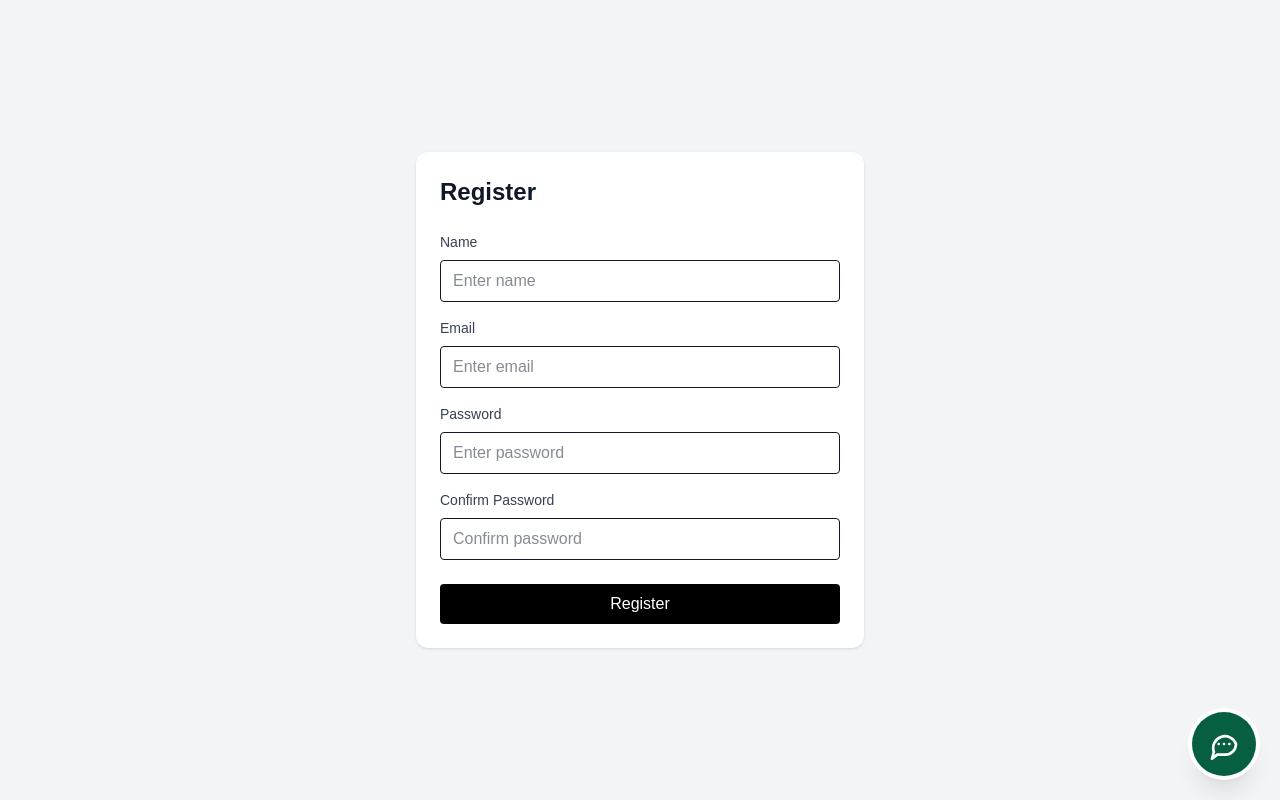
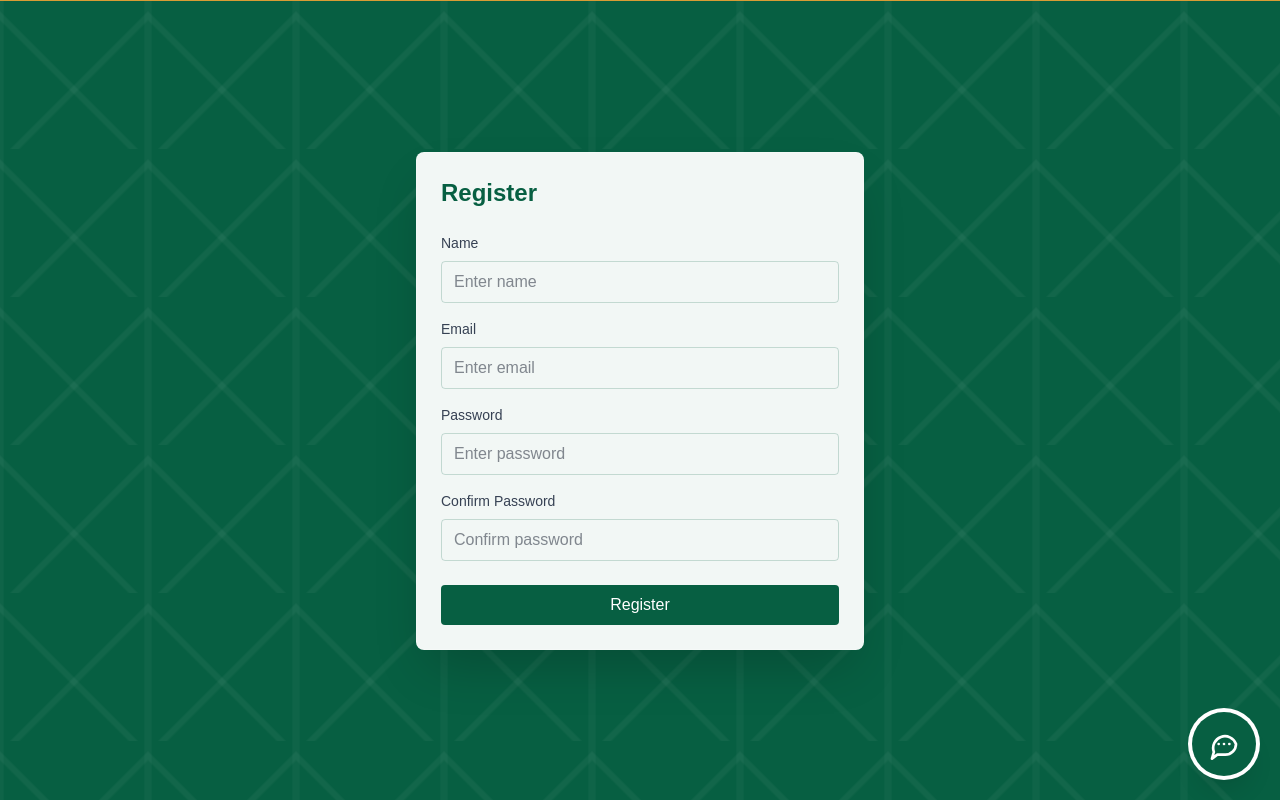
Before and after one commit to HamzaSlysol/my-fullstack-app, a Next.js app: page /register in a window 1280 px wide. Shown: the top 800 px of the page. Built offline with nearby package versions, Linux system fonts and the light colour scheme.

Commit message:
fix: login & register bg

```diff
--- a/app/login/page.tsx
+++ b/app/login/page.tsx
@@ -58,12 +58,12 @@ export default function LoginPage() {
   }
 
   return (
-    <main className="flex min-h-screen items-center justify-center bg-gray-100 px-4">
+    <main className="pure-path-pattern flex min-h-screen items-center justify-center border-t border-[#d89c34] px-4 py-16">
       <form
         onSubmit={handleSubmit}
-        className="w-full max-w-md rounded-xl bg-white p-6 shadow"
+        className="w-full max-w-md rounded-lg border border-white/18 bg-white/95 p-6 shadow-2xl shadow-black/20 backdrop-blur"
       >
-        <h1 className="mb-6 text-2xl font-bold text-gray-900">Login</h1>
+        <h1 className="mb-6 text-2xl font-bold text-[#075f42]">Login</h1>
 
         {message && (
           <p className="mb-4 rounded bg-red-100 p-3 text-sm text-red-700">
@@ -84,7 +84,7 @@ export default function LoginPage() {
               username: event.target.value,
             })
           }
-          className="mb-4 w-full rounded border px-3 py-2 text-gray-900"
+          className="mb-4 w-full rounded border border-[#075f42]/20 px-3 py-2 text-gray-900 outline-none transition focus:border-[#d89c34] focus:ring-2 focus:ring-[#d89c34]/25"
           placeholder="Enter email"
         />
 
@@ -101,14 +101,14 @@ export default function LoginPage() {
               password: event.target.value,
             })
           }
-          className="mb-6 w-full rounded border px-3 py-2 text-gray-900"
+          className="mb-6 w-full rounded border border-[#075f42]/20 px-3 py-2 text-gray-900 outline-none transition focus:border-[#d89c34] focus:ring-2 focus:ring-[#d89c34]/25"
           placeholder="Enter password"
         />
 
         <button
           type="submit"
           disabled={loading}
-          className="w-full rounded bg-black px-4 py-2 font-medium text-white transition enabled:hover:bg-[#d89c34] enabled:hover:text-[#17211f] disabled:opacity-60"
+          className="w-full rounded bg-[#075f42] px-4 py-2 font-medium text-white transition enabled:hover:bg-[#d89c34] enabled:hover:text-[#17211f] disabled:opacity-60"
         >
           {loading ? "Logging in..." : "Login"}
         </button>
@@ -116,7 +116,7 @@ export default function LoginPage() {
           Don&apos;t have an account?{" "}
           <Link
             href="/register"
-            className="font-medium text-black hover:underline"
+            className="font-medium text-[#075f42] hover:underline"
           >
             Register
           </Link>
--- a/app/register/page.tsx
+++ b/app/register/page.tsx
@@ -43,12 +43,12 @@ export default function RegisterPage() {
   }
 
   return (
-    <main className="flex min-h-screen items-center justify-center bg-gray-100 px-4">
+    <main className="pure-path-pattern flex min-h-screen items-center justify-center border-t border-[#d89c34] px-4 py-16">
       <form
         onSubmit={handleSubmit}
-        className="w-full max-w-md rounded-xl bg-white p-6 shadow"
+        className="w-full max-w-md rounded-lg border border-white/18 bg-white/95 p-6 shadow-2xl shadow-black/20 backdrop-blur"
       >
-        <h1 className="mb-6 text-2xl font-bold text-gray-900">Register</h1>
+        <h1 className="mb-6 text-2xl font-bold text-[#075f42]">Register</h1>
 
         {message && (
           <p className="mb-4 rounded bg-red-100 p-3 text-sm text-red-700">
@@ -68,7 +68,7 @@ export default function RegisterPage() {
               name: e.target.value,
             })
           }
-          className="mb-4 w-full rounded border px-3 py-2 text-gray-900"
+          className="mb-4 w-full rounded border border-[#075f42]/20 px-3 py-2 text-gray-900 outline-none transition focus:border-[#d89c34] focus:ring-2 focus:ring-[#d89c34]/25"
           placeholder="Enter name"
         />
 
@@ -84,7 +84,7 @@ export default function RegisterPage() {
               email: e.target.value,
             })
           }
-          className="mb-4 w-full rounded border px-3 py-2 text-gray-900"
+          className="mb-4 w-full rounded border border-[#075f42]/20 px-3 py-2 text-gray-900 outline-none transition focus:border-[#d89c34] focus:ring-2 focus:ring-[#d89c34]/25"
           placeholder="Enter email"
         />
 
@@ -100,7 +100,7 @@ export default function RegisterPage() {
               password: e.target.value,
             })
           }
-          className="mb-4 w-full rounded border px-3 py-2 text-gray-900"
+          className="mb-4 w-full rounded border border-[#075f42]/20 px-3 py-2 text-gray-900 outline-none transition focus:border-[#d89c34] focus:ring-2 focus:ring-[#d89c34]/25"
           placeholder="Enter password"
         />
 
@@ -116,14 +116,14 @@ export default function RegisterPage() {
               confirmPassword: e.target.value,
             })
           }
-          className="mb-6 w-full rounded border px-3 py-2 text-gray-900"
+          className="mb-6 w-full rounded border border-[#075f42]/20 px-3 py-2 text-gray-900 outline-none transition focus:border-[#d89c34] focus:ring-2 focus:ring-[#d89c34]/25"
           placeholder="Confirm password"
         />
 
         <button
           type="submit"
           disabled={loading}
-          className="w-full rounded bg-black px-4 py-2 font-medium text-white transition enabled:hover:bg-[#d89c34] enabled:hover:text-[#17211f] disabled:opacity-60"
+          className="w-full rounded bg-[#075f42] px-4 py-2 font-medium text-white transition enabled:hover:bg-[#d89c34] enabled:hover:text-[#17211f] disabled:opacity-60"
         >
           {loading ? "Creating account..." : "Register"}
         </button>
```
